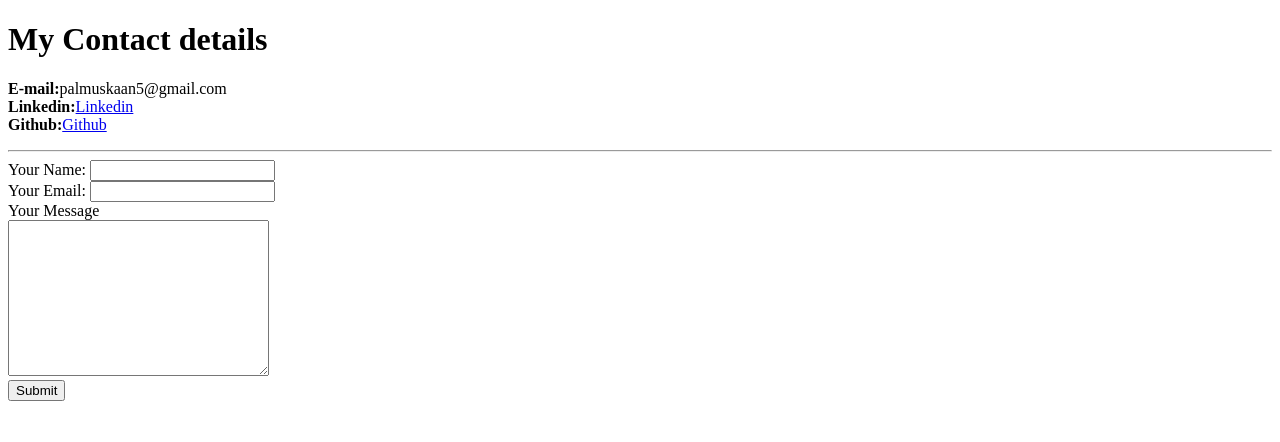
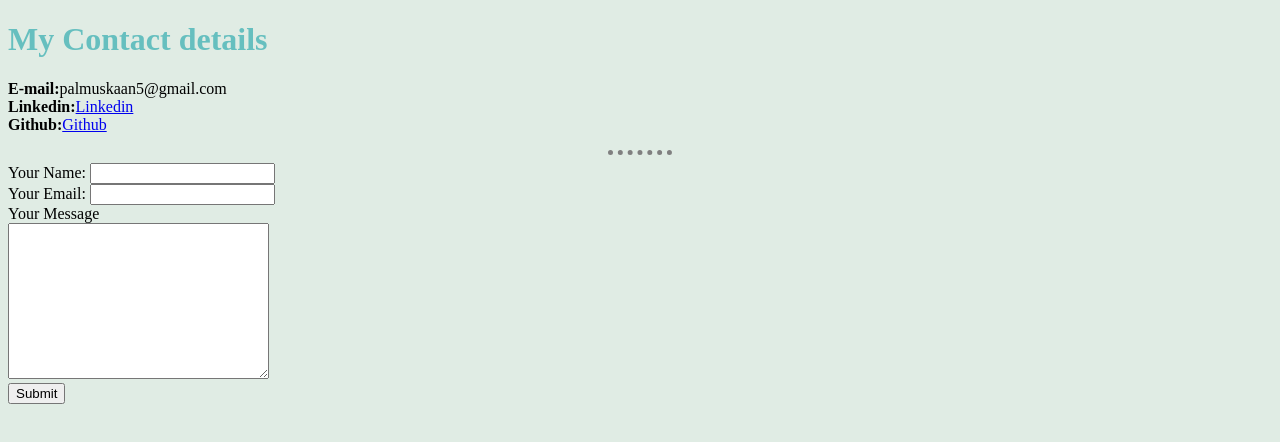
Before and after one commit to Muskaanpal05/HTML-Personal_Info, a plain HTML site: page HTML - Personal Site/contact.html in a window 1280 px wide. Drawn offline with Linux system fonts and the light colour scheme.

Commit message:
External CSS

```diff
--- /dev/null
+++ b/HTML - Personal Site/CSS/styles.css
@@ -0,0 +1,15 @@
+body {
+  background-color: #e0ece4;
+}
+hr {
+  border-style: none;
+  border-top-style: dotted;
+  border-color: grey;
+  border-width: 5px;
+  height: 0px;
+  width: 5%;
+}
+h1,
+h3 {
+  color: #66bfbf;
+}
--- a/HTML - Personal Site/contact.html
+++ b/HTML - Personal Site/contact.html
@@ -4,6 +4,7 @@
     <meta charset="UTF-8" />
     <meta name="viewport" content="width=device-width, initial-scale=1.0" />
     <title>Contact Me</title>
+    <link rel="stylesheet" href="css/styles.css" />
   </head>
   <body>
     <h1>My Contact details</h1>
```
Also changed, not shown: HTML - Personal Site/hobbies.html (+2 -1 lines), HTML - Personal Site/index.html (+1 -13 lines).
